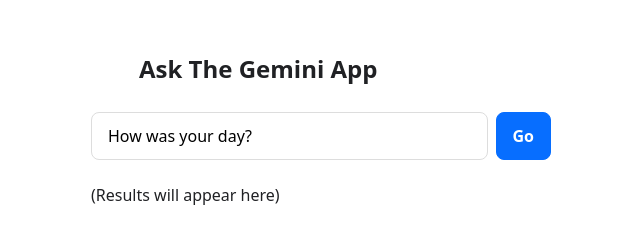
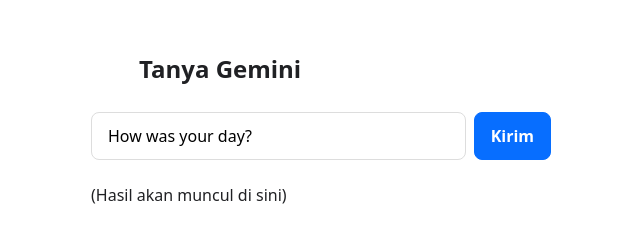
Before and after one commit to handikatriarlan/gemini-ai-web, a website built with Vite: page index.html in a window 1280 px wide. Shown: the whole page, without its empty margins (319-959 px from the left). Built offline with nearby package versions, Linux system fonts and the light colour scheme; some packages are replaced by stand-ins of ours; files whose address does not match are found by name.

Commit message:
change language

```diff
--- a/index.html
+++ b/index.html
@@ -1,25 +1,25 @@
 <!doctype html>
-<html lang="en">
+<html lang="id">
 
 <head>
   <meta charset="UTF-8" />
   <meta name="viewport" content="width=device-width, initial-scale=1.0" />
-  <title>Ask The Gemini App</title>
+  <title>Tanya Gemini</title>
 </head>
 
 <body>
   <main>
-    <h1>Ask The Gemini App</h1>
+    <h1>Tanya Gemini</h1>
     <form>
       <div class="prompt-box">
         <label>
           <input name="prompt" placeholder="Enter instructions here" type="text"
             value="How was your day?">
         </label>
-        <button type="submit">Go</button>
+        <button type="submit">Kirim</button>
       </div>
     </form>
-    <p class="output">(Results will appear here)</p>
+    <p class="output">(Hasil akan muncul di sini)</p>
   </main>
 
   <script type="module" src="/main.js"></script>
```
